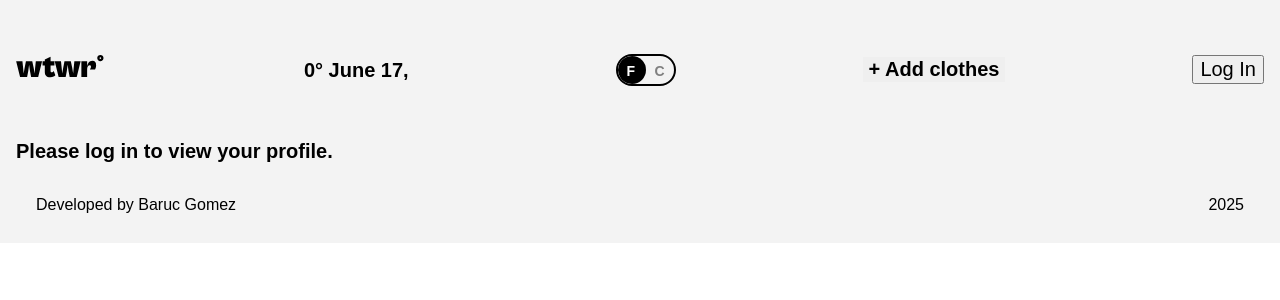
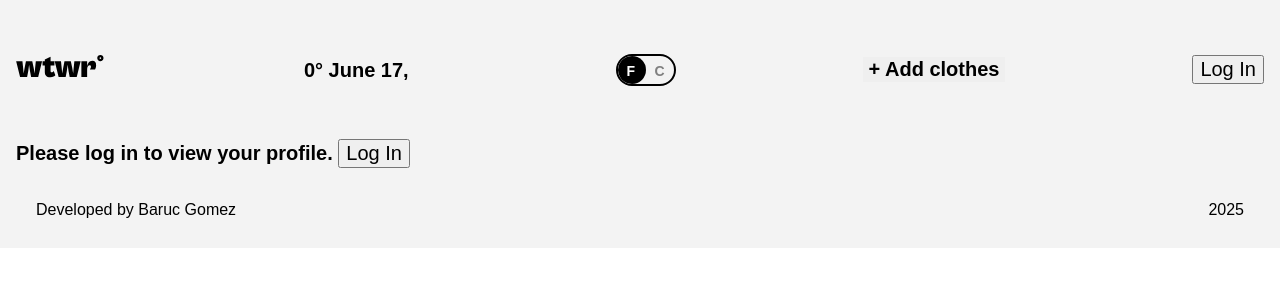
Before and after one commit to Bdotgo17/se_project_react, a React (Vite) app: page /profile in a window 1280 px wide. Shown: the top 300 px of the page. Built offline with nearby package versions, Linux system fonts and the light colour scheme; no server answers; a web font is replaced by a local one.

Commit message:
updated files

```diff
--- a/src/components/App/App.jsx
+++ b/src/components/App/App.jsx
@@ -2,7 +2,7 @@ import React, { useEffect, useState } from "react";
 import { signup, signin, checkToken } from "../../utils/auth";
 import RegisterModal from "../RegisterModal/RegisterModal";
 import LoginModal from "../LoginModal/LoginModal";
-import { BrowserRouter as Router, Routes, Route } from "react-router-dom";
+import { Routes, Route } from "react-router-dom";
 import "./App.css";
 import { coordinates, APIkey } from "../../utils/constants";
 import Header from "../Header/Header";
@@ -19,6 +19,7 @@ import Sidebar from "../Sidebar/Sidebar";
 import AddItemModal from "../AddItemModal/AddItemModal";
 import ProtectedRoute from "../ProtectedRoute/ProtectedRoute";
 import CurrentUserContext from "../../contexts/CurrentUserContext"; // Import the context
+import { useNavigate } from "react-router-dom"; // Import useNavigate
 
 const MODALS = {
   ADD_GARMENT: "add-garment",
@@ -53,6 +54,7 @@ function App() {
   const [showLoginModal, setShowLoginModal] = useState(false);
 
   const [currentUser, setCurrentUser] = useState(null); // State for current user
+  const navigate = useNavigate(); // Initialize useNavigate
 
   useEffect(() => {
     getWeather(coordinates, APIkey)
@@ -231,6 +233,8 @@ function App() {
     localStorage.removeItem("jwt"); // Remove the token from local storage
     setIsLoggedIn(false); // Set the isLoggedIn state to false
     setCurrentUser(null); // Clear the current user data
+    setUpdatedClothingItems([]); // Clear clothing items
+    navigate("/"); // Redirect to the home page
   };
 
   const closeActiveModal = () => {
@@ -238,8 +242,12 @@ function App() {
     setActiveModal(""); // Close the modal by resetting the activeModal state
   };
 
+  const handleLoginClick = () => {
+    console.log("Login button clicked"); // Debug log
+    setShowLoginModal(true); // Open the login modal
+  };
+
   return (
-    <Router>
     <CurrentUserContext.Provider value={currentUser}>
       <CurrentTemperatureUnitContext.Provider
         value={{ currentTemperatureUnit, handleToggleSwitchChange }}
@@ -252,11 +260,17 @@ function App() {
                   console.log("Add Clothes button clicked"); // Debug log
                   setActiveModal(MODALS.ADD_GARMENT);
                 }}
+                handleLoginClick={() => {
+                  console.log("Login button clicked in header"); // Debug log
+                  setShowLoginModal(true); // Open the login modal
+                }}
                 weatherData={weatherData}
+                currentUser={currentUser}
                 username={username}
                 onProfileClick={handleProfileClick}
                 currentTemperatureUnit={currentTemperatureUnit}
                 onToggleSwitchChange={handleToggleSwitchChange}
+                currentDate={new Date().toLocaleDateString()} // Pass the current date
               />
               {isProfileOpen && <Sidebar username={username} />}{" "}
               <Routes>
@@ -401,7 +415,17 @@ function App() {
                         />
                       </ProtectedRoute>
                     ) : (
-                        <p>Please log in to view your profile.</p>
+                      <p>
+                        Please log in to view your profile.{" "}
+                        <button
+                          onClick={() => {
+                            console.log("Log In button clicked"); // Debug log
+                            setShowLoginModal(true); // Open the login modal
+                          }}
+                        >
+                          Log In
+                        </button>
+                      </p>
                     )
                   }
                 />
@@ -428,7 +452,6 @@ function App() {
         </div>
       </CurrentTemperatureUnitContext.Provider>
     </CurrentUserContext.Provider>
-    </Router>
   );
 }
 
--- a/src/components/Header/Header.jsx
+++ b/src/components/Header/Header.jsx
@@ -7,7 +7,8 @@ import logo from "../../assets/logo.svg";
 import "./Header.css";
 
 function Header({
-  handleAddClick,
+  handleAdClick,
+  handleLoginClick,
   weatherData,
   username,
   onProfileClick,
@@ -66,7 +67,10 @@ function Header({
             <p className="header__username">{currentUser.name}</p>
           </Link>
         ) : (
-          <button onClick={onProfileClick} className="header__login-button">
+          <button
+            onClick={handleLoginClick} // Use the new handleLoginClick prop
+            className="header__login-button"
+          >
             Log In
           </button>
         )}
--- a/src/main.jsx
+++ b/src/main.jsx
@@ -1,10 +1,13 @@
 import { StrictMode } from "react";
 import { createRoot } from "react-dom/client";
+import { BrowserRouter } from "react-router-dom"; // Import BrowserRouter
 import "./index.css";
 import App from "./components/App/App";
 
 createRoot(document.getElementById("root")).render(
   <StrictMode>
-    <App />
+    <BrowserRouter>
+      <App />
+    </BrowserRouter>
   </StrictMode>
 );
--- a/src/utils/auth.js
+++ b/src/utils/auth.js
@@ -1,4 +1,4 @@
-const BASE_URL = "http://localhost:3001";
+import { BASE_URL } from "./constants";
 
 export function signup(name, avatar, email, password) {
   return fetch(`${BASE_URL}/signup`, {
--- a/src/utils/constants.js
+++ b/src/utils/constants.js
@@ -1,3 +1,6 @@
+// filepath: /src/utils/constants.js
+export const BASE_URL = "http://localhost:3001";
+
 export const defaultClothingItems = [
   {
     _id: 0,
```
Lines whose indentation alone changed are shown as unchanged.
